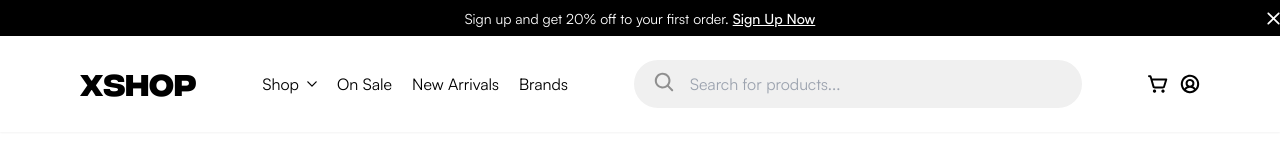
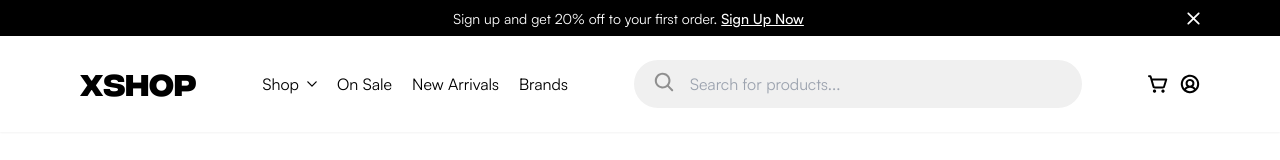
Before and after one commit to AliShariatian/XShop, a Next.js app: page / in a window 1280 px wide. Shown: the top 160 px of the page. Built offline with nearby package versions, Linux system fonts and the light colour scheme.

Commit message:
♻️ refactor: change TopNavbar style for centring

```diff
--- a/src/components/subComponent/header/Navbar.tsx
+++ b/src/components/subComponent/header/Navbar.tsx
@@ -31,7 +31,7 @@ const Navbar: FC = (): JSX.Element => {
                <Image src={hamburgerMenuIcon} alt="open" width={20} height={20} className="mt-1 size-5 lg:hidden" />
 
                {/* TITLE */}
-               <div className="-ml-14 -mt-1 lg:ml-0">
+               <div className="-ml-16 -mt-1 lg:ml-0">
                   <h1 className="font-integralCF text-3xl uppercase">xshop</h1>
                </div>
 
--- a/src/components/subComponent/header/TopNavbar.tsx
+++ b/src/components/subComponent/header/TopNavbar.tsx
@@ -13,15 +13,25 @@ type TopNavbarPropsType = {
 const TopNavbar: FC<TopNavbarPropsType> = ({ onClick, close }): JSX.Element | false => {
    return (
       !close && (
-         <div className="flex h-9 w-full items-center justify-center bg-dark">
-            <div className="container relative flex items-center justify-center">
-               <p className="text-sm text-light md:text-base">
-                  Sign up and get 20% off to your first order.
-                  <Link href="/" className="ml-1 font-medium underline">
-                     Sign Up Now
-                  </Link>
-               </p>
-               <Image onClick={onClick} src={closeIcon} width={13} height={13} alt="close" className="absolute right-0 hidden cursor-pointer md:block" />
+         <div className="flex h-9 w-full items-center justify-between bg-dark">
+            <div className="container flex items-center justify-center">
+               {/* WHITE SPACE */}
+               <div className="hidden w-1/3 lg:block" />
+
+               {/* CENTER */}
+               <div className="lg:w-1/3">
+                  <p className="text-sm text-light lg:text-base">
+                     Sign up and get 20% off to your first order.
+                     <Link href="/" className="ml-1 font-medium underline">
+                        Sign Up Now
+                     </Link>
+                  </p>
+               </div>
+
+               {/* CLOSE ICON */}
+               <div className="hidden cursor-pointer justify-end lg:flex lg:w-1/3">
+                  <Image onClick={onClick} src={closeIcon} width={13} height={13} alt="close" />
+               </div>
             </div>
          </div>
       )
```
